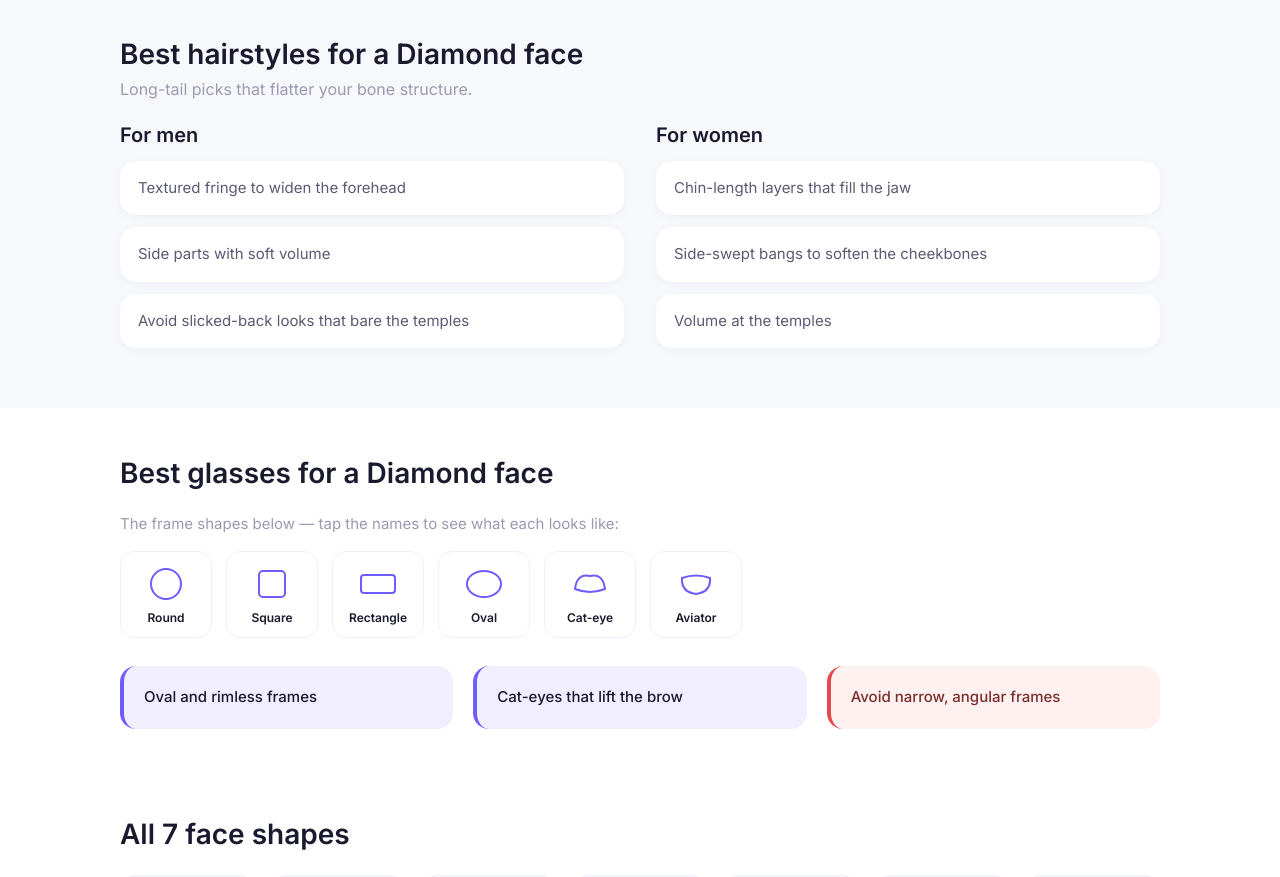
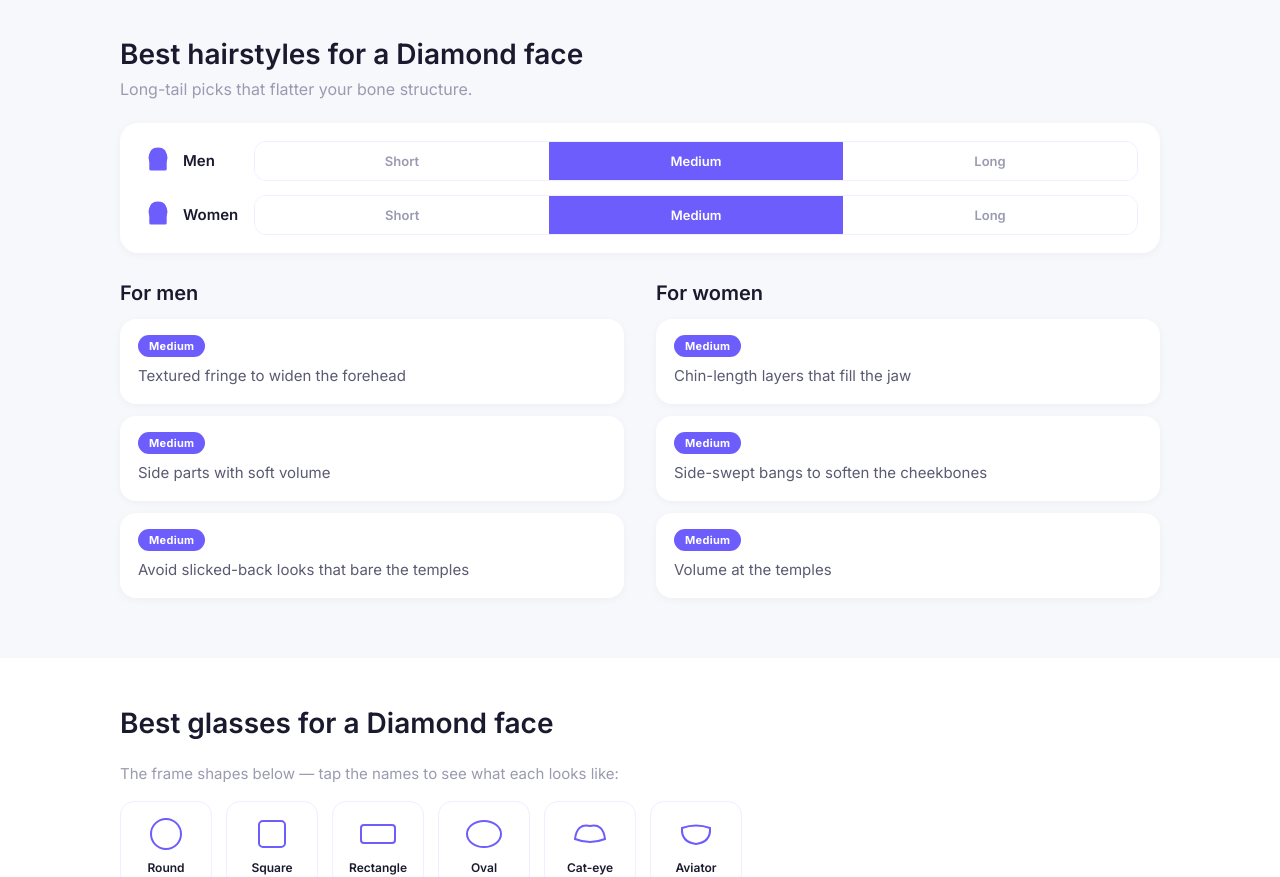
Before and after one commit to vincentsche-tech/faceshape, a Next.js app: page /face-shapes/diamond in a window 1280 px wide. Shown: the part 1040-1917 px from the top of the page. Built offline with nearby package versions, Linux system fonts and the light colour scheme; no server answers.

Commit message:
feat(subpage): visualize hairstyle section with length scale bar, hair silhouette SVG and per-card length tags

```diff
--- a/app/face-shapes/[shape]/page.tsx
+++ b/app/face-shapes/[shape]/page.tsx
@@ -15,6 +15,28 @@ const FRAMES = [
   { name: 'Cat-eye', svg: <path d="M7 25 Q9 9 22 12 Q35 9 37 25 Q22 31 7 25 Z" fill="none" stroke="#6D5DFC" strokeWidth="2" /> },
   { name: 'Aviator', svg: <path d="M8 14 Q22 9 36 14 Q37 28 22 30 Q7 28 8 14 Z" fill="none" stroke="#6D5DFC" strokeWidth="2" /> },
 ];
+
+// 发型长度剪影 —— 让 "Short / Medium / Long" 一眼可辨。
+const HAIR_FIGS = {
+  Short: (
+    <svg viewBox="0 0 40 48" aria-hidden="true">
+      <circle cx="20" cy="20" r="11" fill="#F0EEFF" stroke="#6D5DFC" strokeWidth="2" />
+      <path d="M9 18 Q9 7 20 7 Q31 7 31 18 Q28 13 20 13 Q12 13 9 18 Z" fill="#6D5DFC" />
+    </svg>
+  ),
+  Medium: (
+    <svg viewBox="0 0 40 48" aria-hidden="true">
+      <circle cx="20" cy="20" r="11" fill="#F0EEFF" stroke="#6D5DFC" strokeWidth="2" />
+      <path d="M9 18 Q9 7 20 7 Q31 7 31 18 L31 34 Q31 36 29 36 L11 36 Q9 36 9 34 Z" fill="#6D5DFC" />
+    </svg>
+  ),
+  Long: (
+    <svg viewBox="0 0 40 48" aria-hidden="true">
+      <circle cx="20" cy="20" r="11" fill="#F0EEFF" stroke="#6D5DFC" strokeWidth="2" />
+      <path d="M9 18 Q9 7 20 7 Q31 7 31 18 L31 44 Q31 46 29 46 L11 46 Q9 46 9 44 Z" fill="#6D5DFC" />
+    </svg>
+  ),
+};
 
 export function generateStaticParams() {
   return FACE_SHAPE_ORDER.map((shape) => ({ shape }));
@@ -183,11 +205,30 @@ export default async function FaceShapePage({ params }: { params: Promise<Params
         <div className="wrap">
           <h2>Best hairstyles for {art} {d.name} face</h2>
           <div className="hairsub">Long-tail picks that flatter your bone structure.</div>
+          <div className="hairlen">
+            <div className="hlrow">
+              <span className="hlgender">{HAIR_FIGS[d.hairLen.men]}Men</span>
+              <div className="hlbar">
+                <span className={`hlseg ${d.hairLen.men === 'Short' ? 'on' : ''}`}>Short</span>
+                <span className={`hlseg ${d.hairLen.men === 'Medium' ? 'on' : ''}`}>Medium</span>
+                <span className={`hlseg ${d.hairLen.men === 'Long' ? 'on' : ''}`}>Long</span>
+              </div>
+            </div>
+            <div className="hlrow">
+              <span className="hlgender">{HAIR_FIGS[d.hairLen.women]}Women</span>
+              <div className="hlbar">
+                <span className={`hlseg ${d.hairLen.women === 'Short' ? 'on' : ''}`}>Short</span>
+                <span className={`hlseg ${d.hairLen.women === 'Medium' ? 'on' : ''}`}>Medium</span>
+                <span className={`hlseg ${d.hairLen.women === 'Long' ? 'on' : ''}`}>Long</span>
+              </div>
+            </div>
+          </div>
           <div className="hairgrid">
             <div className="haircol">
               <h3>For men</h3>
               {d.hairMen.map((h) => (
                 <div className="hairitem" key={h}>
+                  <span className="hairtag">{d.hairLen.men}</span>
                   {h}
                 </div>
               ))}
@@ -196,6 +237,7 @@ export default async function FaceShapePage({ params }: { params: Promise<Params
               <h3>For women</h3>
               {d.hairWomen.map((h) => (
                 <div className="hairitem" key={h}>
+                  <span className="hairtag">{d.hairLen.women}</span>
                   {h}
                 </div>
               ))}
--- a/app/globals.css
+++ b/app/globals.css
@@ -159,9 +159,17 @@ footer .fmeta a{color:#C9C6E8;}
 .hairsec{background:var(--tint);padding:48px 0;}
 .hairsec h2{font-size:28px;font-weight:600;color:var(--head);margin-bottom:8px;}
 .hairsub{font-size:16px;color:var(--muted);margin-bottom:24px;}
+.hairlen{display:flex;flex-direction:column;gap:14px;background:#fff;border-radius:18px;padding:18px 22px;margin-bottom:28px;box-shadow:0 2px 8px rgba(26,26,46,0.04);}
+.hlrow{display:flex;align-items:center;gap:16px;}
+.hlgender{display:flex;align-items:center;gap:9px;font-size:15px;font-weight:600;color:var(--head);min-width:96px;}
+.hlgender svg{width:32px;height:38px;}
+.hlbar{display:flex;flex:1;border-radius:12px;overflow:hidden;border:1.5px solid var(--lilac);}
+.hlseg{flex:1;text-align:center;font-size:13px;font-weight:600;padding:11px 0;color:var(--muted);background:#fff;}
+.hlseg.on{background:var(--purple);color:#fff;}
 .hairgrid{display:grid;grid-template-columns:1fr 1fr;gap:32px;}
 .haircol h3{font-size:20px;font-weight:600;color:var(--head);margin-bottom:14px;}
-.hairitem{background:#fff;border-radius:16px;padding:16px 18px;margin-bottom:12px;font-size:15px;line-height:1.5;box-shadow:0 2px 8px rgba(26,26,46,0.04);}
+.hairitem{background:#fff;border-radius:16px;padding:16px 18px;margin-bottom:12px;font-size:15px;line-height:1.5;box-shadow:0 2px 8px rgba(26,26,46,0.04);display:flex;flex-direction:column;gap:8px;}
+.hairtag{align-self:flex-start;background:var(--purple);color:#fff;font-size:11px;font-weight:700;padding:3px 11px;border-radius:999px;letter-spacing:.3px;}
 .glasssec{background:#fff;padding:48px 0;}
 .glasssec h2{font-size:28px;font-weight:600;color:var(--head);margin-bottom:24px;}
 .glassgrid{display:grid;grid-template-columns:repeat(3,1fr);gap:20px;}
@@ -259,6 +267,7 @@ footer .fmeta a{color:#C9C6E8;}
   .measurefig{flex-direction:column;}
   .mf-face{flex:none;}
   .hairgrid{grid-template-columns:1fr;}
+  .hairlen .hlrow{flex-wrap:wrap;}
   .glassgrid{grid-template-columns:1fr;}
   .vsdiff{grid-template-columns:1fr;}
   .scard{grid-template-columns:120px 1fr 56px;gap:10px;}
--- a/lib/faceShapes.ts
+++ b/lib/faceShapes.ts
@@ -15,6 +15,7 @@ export type FaceShape = {
   svg: string; // SVG path，viewBox 0 0 200 240
   hairMen: string[];
   hairWomen: string[];
+  hairLen: { men: 'Short' | 'Medium' | 'Long'; women: 'Short' | 'Medium' | 'Long' };
   glasses: string[];
   faqs: FaceShapeFaq[];
 };
@@ -44,6 +45,7 @@ export const FACE_SHAPES: Record<string, FaceShape> = {
       'Soft waves and loose beach waves',
       'Middle part with curtain bangs',
     ],
+    hairLen: { men: 'Medium', women: 'Long' },
     glasses: [
       'Aviators and rounded rectangles',
       'Cat-eye frames for a touch of contrast',
@@ -84,6 +86,7 @@ export const FACE_SHAPES: Record<string, FaceShape> = {
       'Side-swept bangs and volume at the crown',
       'Asymmetrical cuts that elongate the face',
     ],
+    hairLen: { men: 'Short', women: 'Long' },
     glasses: [
       'Rectangular and square frames',
       'Angular, geometric shapes',
@@ -124,6 +127,7 @@ export const FACE_SHAPES: Record<string, FaceShape> = {
       'Wavy lobs and side parts',
       'Long layers to balance the strong jaw',
     ],
+    hairLen: { men: 'Medium', women: 'Medium' },
     glasses: [
       'Round and oval frames to soften',
       'Rimless and light frames',
@@ -164,6 +168,7 @@ export const FACE_SHAPES: Record<string, FaceShape> = {
       'Side-swept bangs to narrow the forehead',
       'Layers that add width at the jaw',
     ],
+    hairLen: { men: 'Medium', women: 'Medium' },
     glasses: [
       'Bottom-heavy or round frames',
       'Aviators and rimless styles',
@@ -204,6 +209,7 @@ export const FACE_SHAPES: Record<string, FaceShape> = {
       'Layered bobs that add width',
       'Volume on the sides, not the crown',
     ],
+    hairLen: { men: 'Medium', women: 'Short' },
     glasses: [
       'Wider frames with a low bridge',
       'Round frames and decorative temples',
@@ -244,6 +250,7 @@ export const FACE_SHAPES: Record<string, FaceShape> = {
       'Side-swept bangs to soften the cheekbones',
       'Volume at the temples',
     ],
+    hairLen: { men: 'Medium', women: 'Medium' },
     glasses: [
       'Oval and rimless frames',
       'Cat-eyes that lift the brow',
@@ -284,6 +291,7 @@ export const FACE_SHAPES: Record<string, FaceShape> = {
       'Side bangs to widen the forehead',
       'Chin-length or longer to soften the jaw',
     ],
+    hairLen: { men: 'Medium', women: 'Medium' },
     glasses: [
       'Top-heavy and decorative frames',
       'Cat-eye and browline shapes',
```
